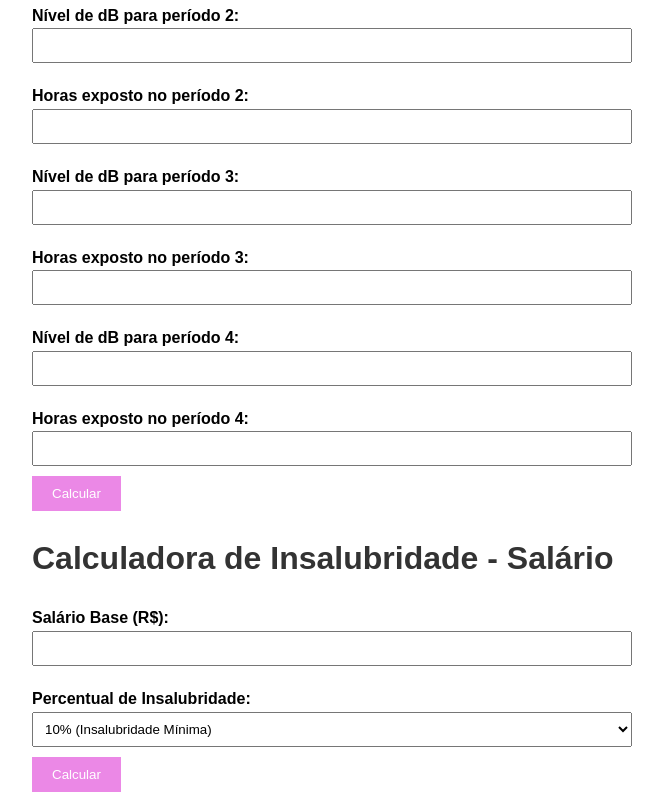
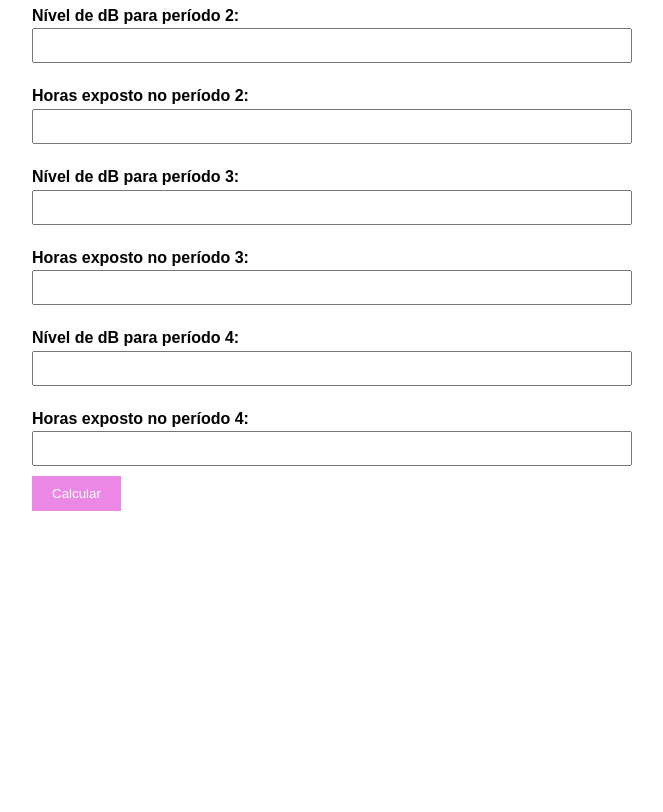
Before and after one commit to sranack/quimica-e-samas, a plain HTML site: page index.html in a window 1280 px wide. Shown: the part 1718-2530 px from the top of the page, without its empty margins (308-971 px from the left). After the commit the page ends 2249 px from the top, so only its background shows below. Drawn offline with Linux system fonts and the light colour scheme.

Commit message:
Update index.html
Legal

```diff
--- a/index.html
+++ b/index.html
@@ -257,23 +257,7 @@
 
                 <button type="button" onclick="calcularInsalubridade()">Calcular</button>
             </form>
-            <div class="container">
-                <h1>Calculadora de Insalubridade - Salário</h1>
-                <form id="salarioForm">
-                    <label for="salario">Salário Base (R$):</label>
-                    <input type="number" id="salario" name="salario" required min="0" step="0.01">
 
-                    <label for="percentual">Percentual de Insalubridade:</label>
-                    <select id="percentual" name="percentual" required>
-                        <option value="10">10% (Insalubridade Mínima)</option>
-                        <option value="20">20% (Insalubridade Média)</option>
-                        <option value="40">40% (Insalubridade Máxima)</option>
-                    </select>
-
-                    <button type="button" onclick="calcularInsalubridade()">Calcular</button>
-                </form>
-
-                <div id="result"></div>
 
     </div>
 
```
